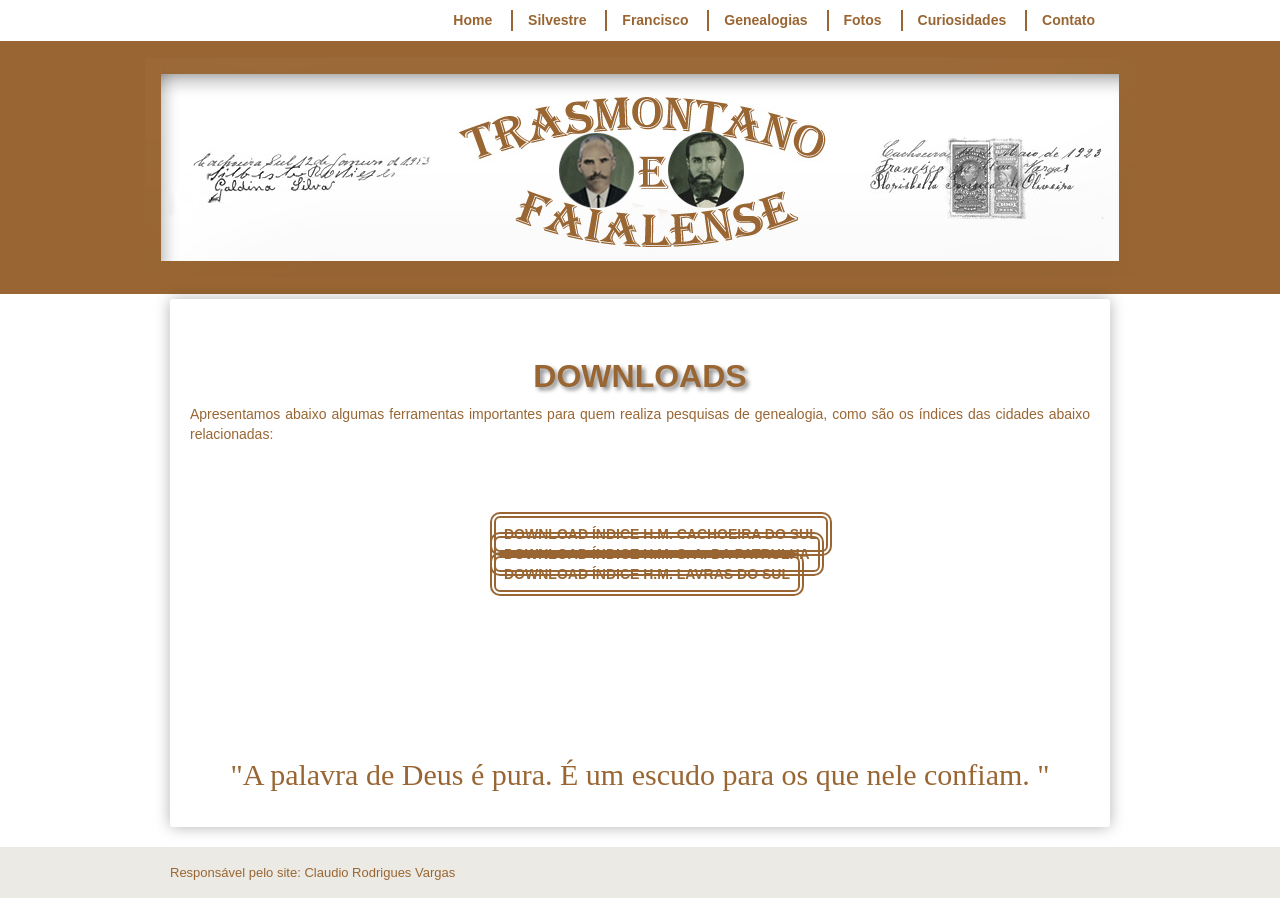
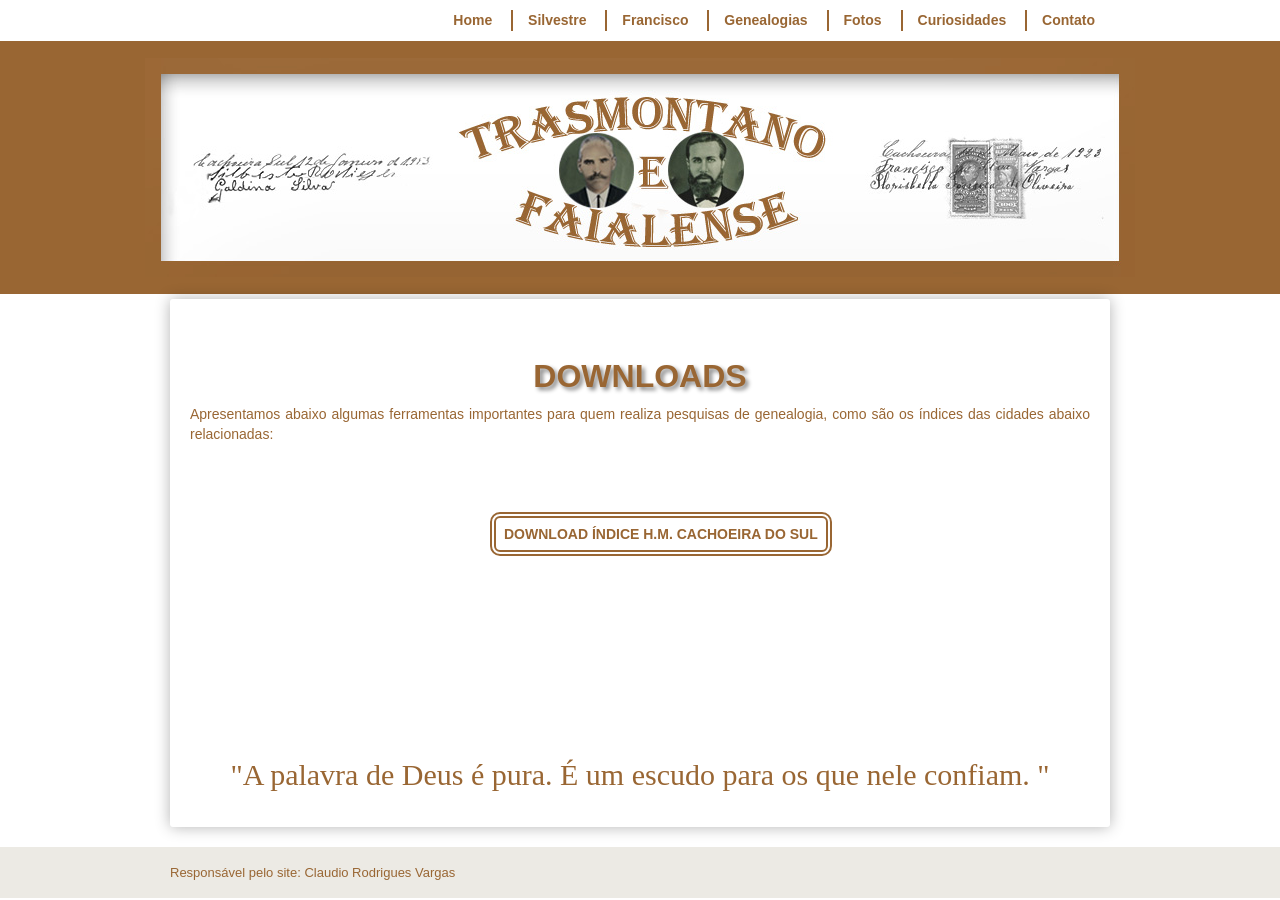
Before and after one commit to claudiovargas1955/claudiovargas1955.github.io, a Jekyll site: the page built from _pages/downloads.html, in a window 1280 px wide. Built offline with Jekyll 4.4.1, drawn with Linux system fonts in a browser that asks for light colours; some web fonts are replaced.

Commit message:
Update downloads.html

```diff
--- a/_pages/downloads.html
+++ b/_pages/downloads.html
@@ -65,8 +65,8 @@
 
 <div id="indices">
 <a class="indcs" href="I.H.M. CACH SUL.rar";>DOWNLOAD ÍNDICE H.M. CACHOEIRA DO SUL</a><br>
-<a class="indcs" href="texto.rar";>DOWNLOAD ÍNDICE H.M. S. A. DA PATRULHA</a><br>
-<a class="indcs" href="I.H.M. LAVRAS DO SUL.rar">DOWNLOAD ÍNDICE H.M. LAVRAS DO SUL</a><br>
+<a class="indsap" href="texto.rar";>DOWNLOAD ÍNDICE H.M. S. A. DA PATRULHA</a><br>
+<a class="indls" href="I.H.M. LAVRAS DO SUL.rar">DOWNLOAD ÍNDICE H.M. LAVRAS DO SUL</a><br>
 </div><br>
 
 <p style="text-align:center;  color:#996633; font-size:30px; font-family: 'Rancho', cursive">"A palavra de Deus é pura. É um escudo para
```
